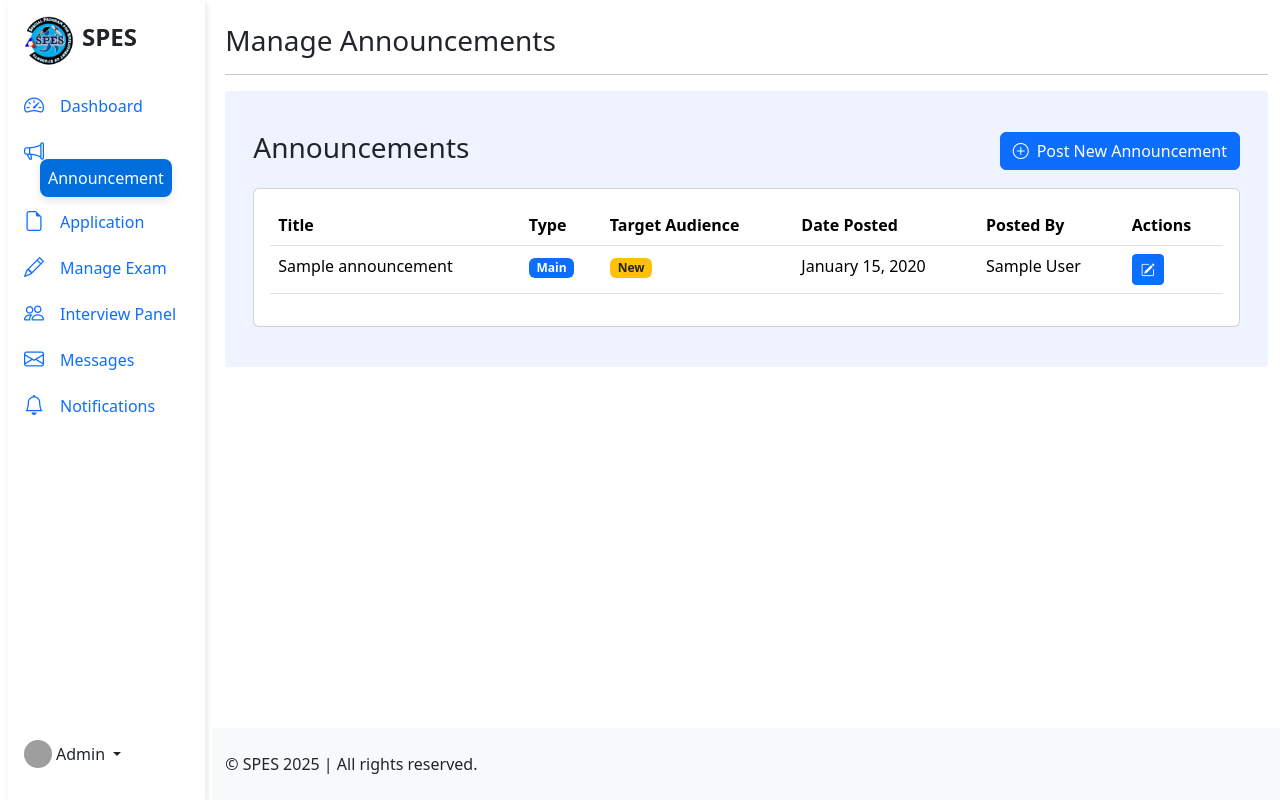
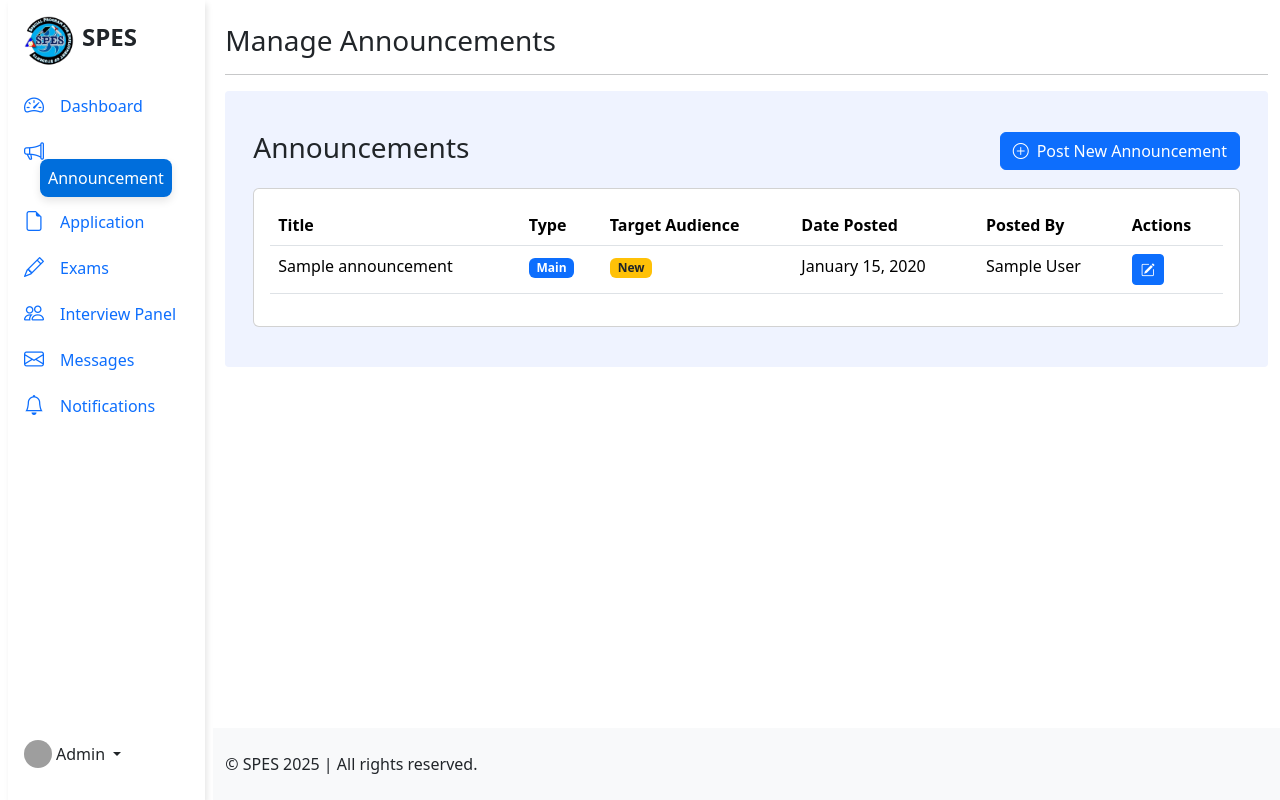
Before and after one commit to jericwin/SPES, a Flask app: page /admin/announcements in a window 1280 px wide. Run offline with Flask 3, Linux system fonts and the light colour scheme; the visitor is signed in with stand-in values (Sample User, id 1); tables that the repository leaves empty hold one stand-in row (values such as "Sample post"); grey boxes are pictures that could not be loaded.

Commit message:
Update 'Manage Exam' link in announcements template: change href to point to the correct route and update link text to 'Exams' for clarity.

```diff
--- a/templates/admin/announcements.html
+++ b/templates/admin/announcements.html
@@ -129,9 +129,12 @@
                 </a>
               </li>
               <li>
-                <a href="#" class="nav-link px-sm-0 px-2">
+                <a
+                  href="{{ url_for('admin_exams') }}"
+                  class="nav-link px-sm-0 px-2"
+                >
                   <i class="fs-5 bi-pencil"></i
-                  ><span class="ms-3 d-none d-sm-inline">Manage Exam</span>
+                  ><span class="ms-3 d-none d-sm-inline">Exams</span>
                 </a>
               </li>
               <li>
```
